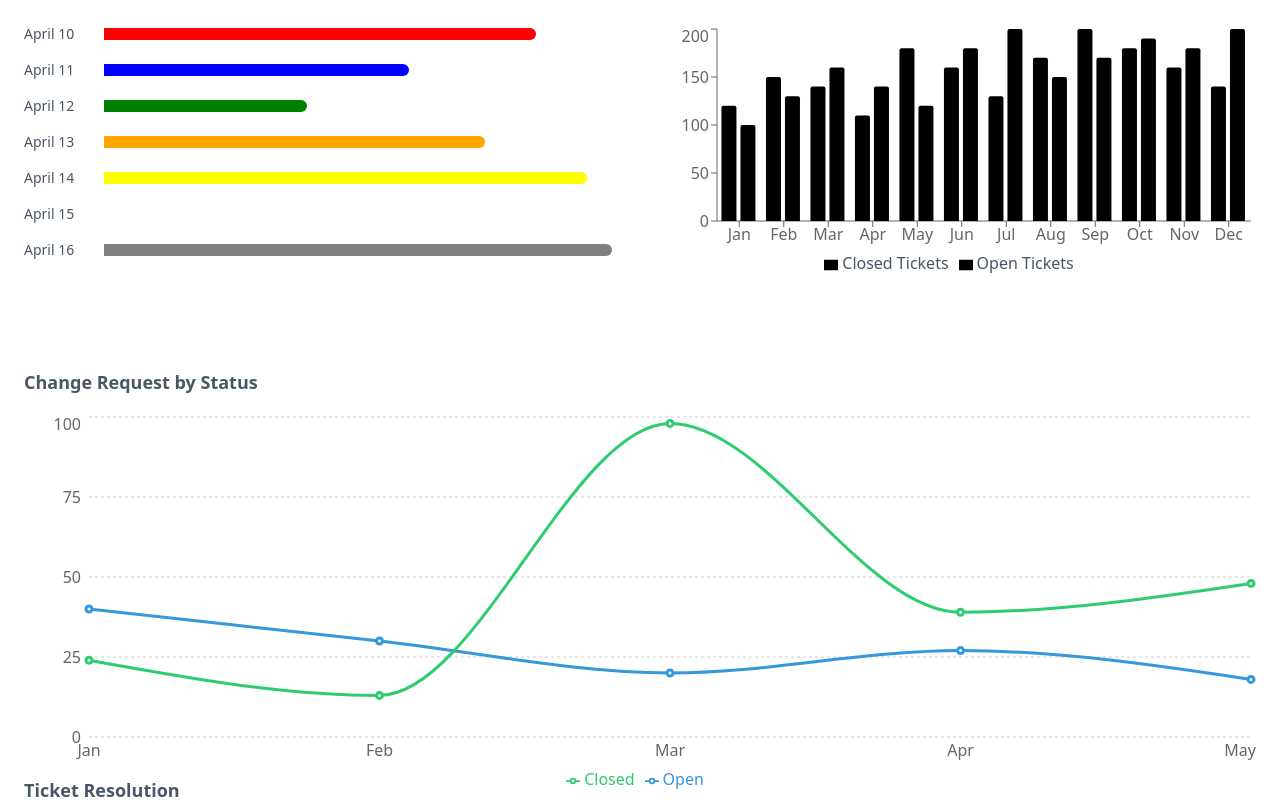
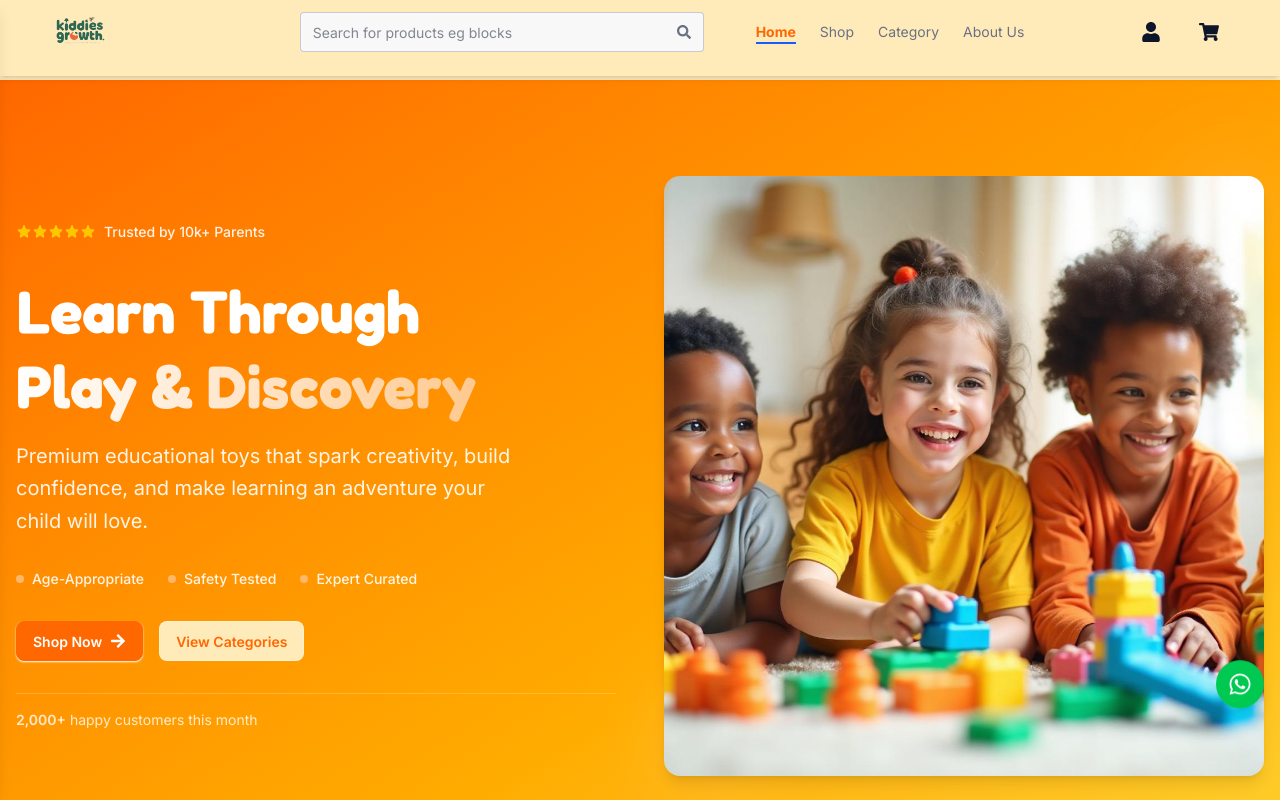
Before and after one commit to Kkebuka/kiddiesgrowth, a React (Vite) app: page / in a window 1280 px wide. Shown: the top 800 px of the page. Built offline with nearby package versions, Linux system fonts and the light colour scheme.

Commit message:
minor fix

```diff
--- a/src/main.tsx
+++ b/src/main.tsx
@@ -2,14 +2,12 @@ import { StrictMode } from "react";
 import { createRoot } from "react-dom/client";
 import { BrowserRouter } from "react-router";
 import "./index.css";
-import DashboardChart from "./pages/cartPage/DashboardChart";
-// import App from "./App.tsx";
+import App from "./App.tsx";
 
 createRoot(document.getElementById("root")!).render(
   <StrictMode>
     <BrowserRouter>
-      {/* <App /> */}
-      <DashboardChart />
+      <App />
     </BrowserRouter>
   </StrictMode>
 );
```
